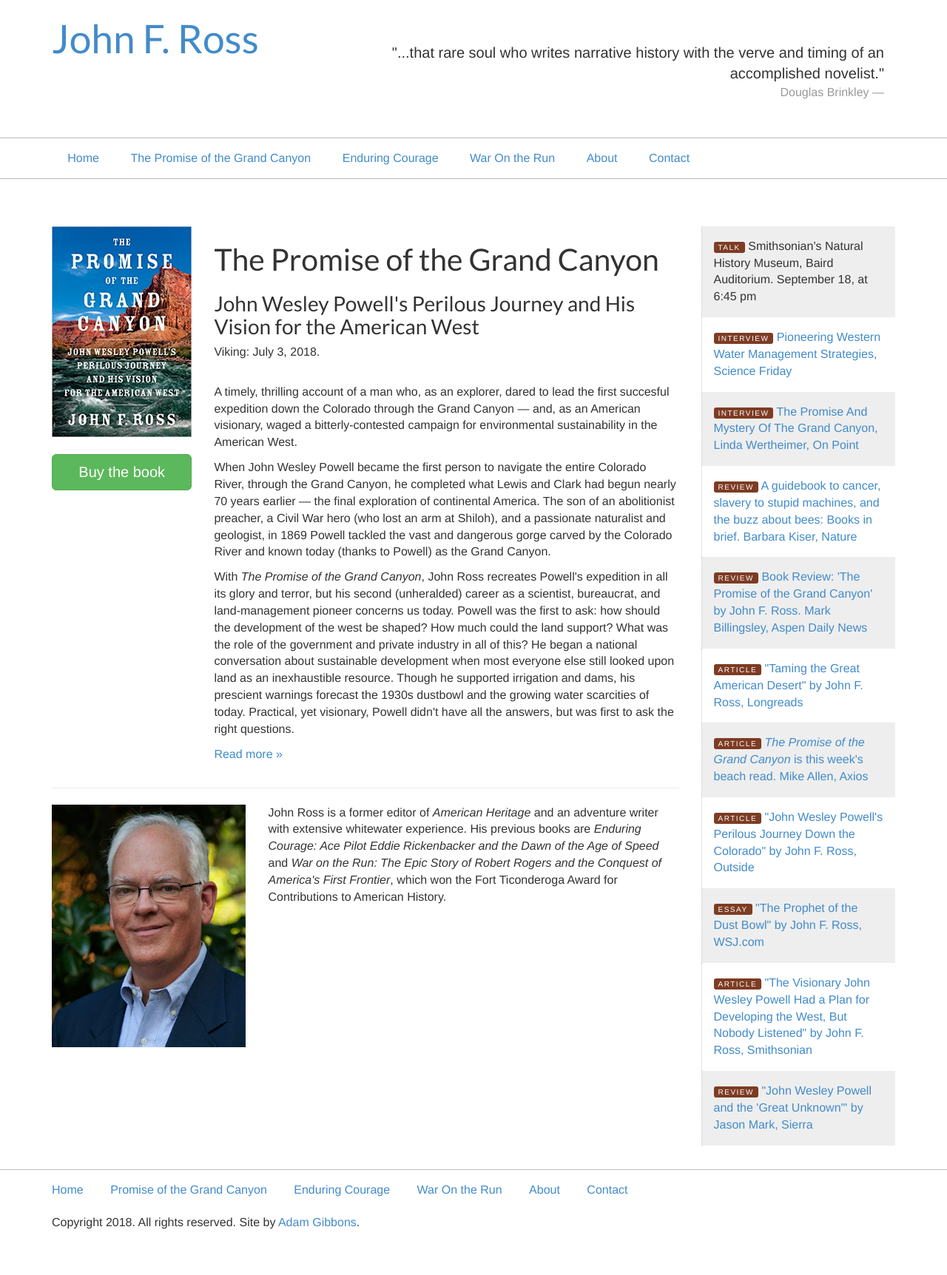
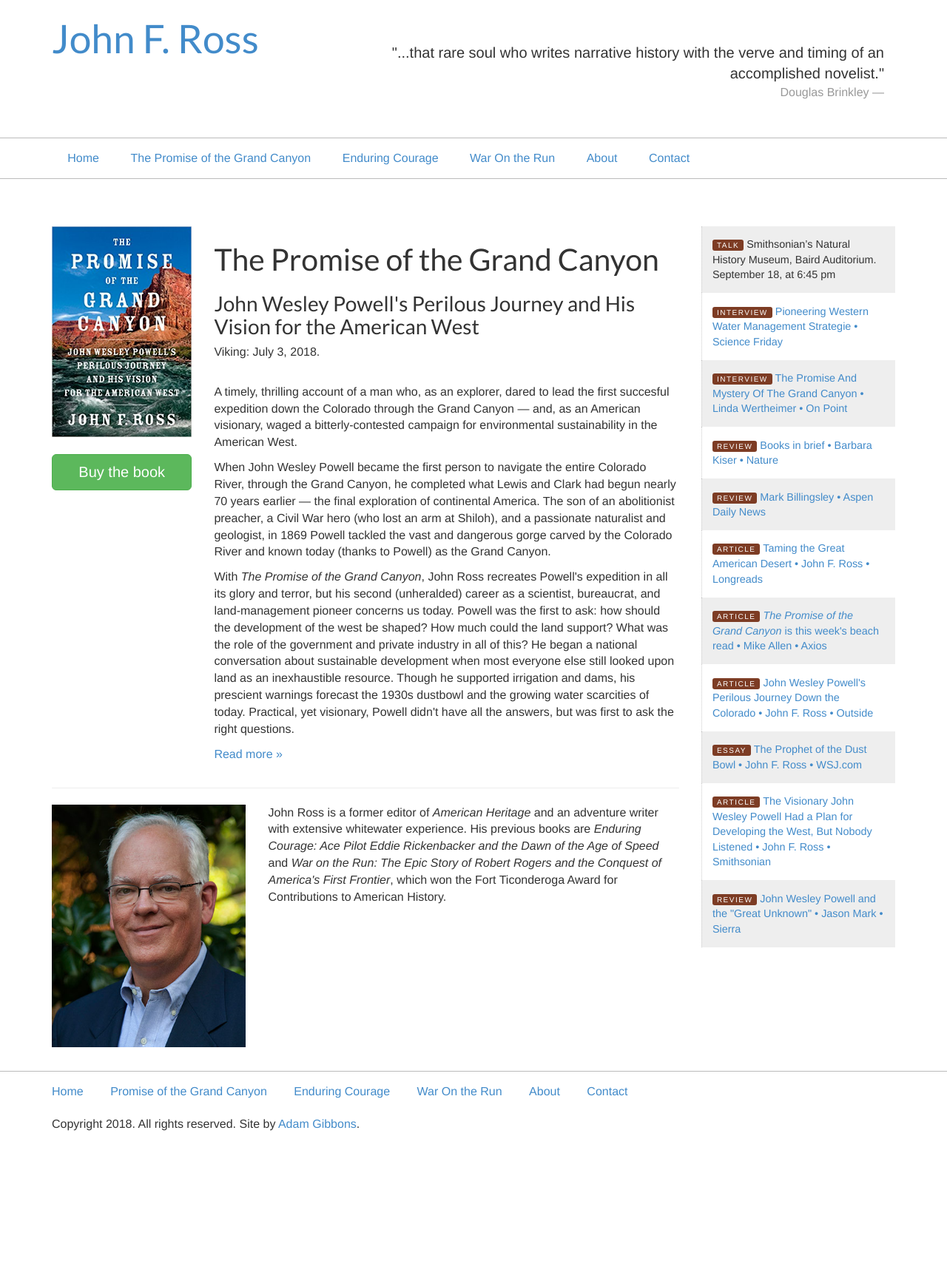
Before and after one commit to adamgibbons/jfr, a Jekyll site: the page built from index.md, in a window 1280 px wide. Shown: the whole page at 74% size. Built offline with Jekyll 4.4.1, drawn with Linux system fonts in a browser that asks for light colours; nearby versions of some CDN libraries; after the commit the page ends 1591 px from its top, so only the background shows below that.

Commit message:
tweak formatting

```diff
--- a/index.md
+++ b/index.md
@@ -70,42 +70,42 @@
       <p>
           <small class="tag">Interview</small>
           <a href="https://www.sciencefriday.com/segments/pioneering-western-water-management-strategies/">
-              Pioneering Western Water Management Strategies, Science Friday
+              Pioneering Western Water Management Strategie • Science Friday
           </a>
       </p>
 
       <p>
           <small class="tag">Interview</small>
           <a href="http://www.wbur.org/onpoint/2018/07/12/grand-canyon-john-ross">
-              The Promise And Mystery Of The Grand Canyon, Linda Wertheimer, On Point
+              The Promise And Mystery Of The Grand Canyon • Linda Wertheimer • On Point
           </a>
       </p>
 
       <p>
           <small class="tag">Review</small>
           <a href="https://www.nature.com/articles/d41586-018-05652-6">
-              A guidebook to cancer, slavery to stupid machines, and the buzz about bees: Books in brief. Barbara Kiser, Nature
+              Books in brief • Barbara Kiser • Nature
           </a>
       </p>
 
       <p>
           <small class="tag">Review</small>
           <a href="https://www.aspendailynews.com/arts_and_entertainment/book-review-the-promise-of-the-grand-canyon-by-john/article_00ec2ea2-856e-11e8-8c34-ef13a4f3820d.html">
-              Book Review: 'The Promise of the Grand Canyon' by John F. Ross. Mark Billingsley, Aspen Daily News
+              Mark Billingsley • Aspen Daily News
           </a>
       </p>
 
-      <p><small class="tag">Article</small> <a href="https://longreads.com/2018/07/02/taming-the-great-american-desert/">"Taming the Great American Desert" by John F. Ross, Longreads</a></p>
+      <p><small class="tag">Article</small> <a href="https://longreads.com/2018/07/02/taming-the-great-american-desert/">Taming the Great American Desert • John F. Ross • Longreads</a></p>
 
-      <p><small class="tag">Article</small> <a href="https://www.axios.com/newsletters/axios-pm-69388126-893a-4849-8e49-521711a6295e.html"><em>The Promise of the Grand Canyon</em> is this week's beach read. Mike Allen, Axios</a></p>
+      <p><small class="tag">Article</small> <a href="https://www.axios.com/newsletters/axios-pm-69388126-893a-4849-8e49-521711a6295e.html"><em>The Promise of the Grand Canyon</em> is this week's beach read  • Mike Allen • Axios</a></p>
 
-      <p><small class="tag">Article</small> <a href="https://www.outsideonline.com/2304721/john-wesley-powells-perilous-journey-down-colorado">"John Wesley Powell's Perilous Journey Down the Colorado" by John F. Ross, Outside</a></p>
+      <p><small class="tag">Article</small> <a href="https://www.outsideonline.com/2304721/john-wesley-powells-perilous-journey-down-colorado">John Wesley Powell's Perilous Journey Down the Colorado • John F. Ross • Outside</a></p>
 
-      <p><small class="tag">Essay</small> <a href="https://www.wsj.com/articles/the-prophet-of-thedust-bowl-1528987986">"The Prophet of the Dust Bowl" by John F. Ross, WSJ.com</a></p>
+      <p><small class="tag">Essay</small> <a href="https://www.wsj.com/articles/the-prophet-of-thedust-bowl-1528987986">The Prophet of the Dust Bowl • John F. Ross • WSJ.com</a></p>
 
-      <p><small class="tag">Article</small> <a href="https://www.smithsonianmag.com/smithsonian-institution/visionary-john-wesley-powell-had-plan-developing-west-nobody-listened-180969182/">"The Visionary John Wesley Powell Had a Plan for Developing the West, But Nobody Listened" by John F. Ross, Smithsonian</a></p>
+      <p><small class="tag">Article</small> <a href="https://www.smithsonianmag.com/smithsonian-institution/visionary-john-wesley-powell-had-plan-developing-west-nobody-listened-180969182/">The Visionary John Wesley Powell Had a Plan for Developing the West, But Nobody Listened • John F. Ross • Smithsonian</a></p>
 
-      <p><small class="tag">Review</small> <a href="https://www.sierraclub.org/sierra/2018-4-july-august/books/john-wesley-powell-and-great-unknown">"John Wesley Powell and the 'Great Unknown'" by Jason Mark, Sierra</a></p>
+      <p><small class="tag">Review</small> <a href="https://www.sierraclub.org/sierra/2018-4-july-august/books/john-wesley-powell-and-great-unknown">John Wesley Powell and the "Great Unknown"  • Jason Mark • Sierra</a></p>
     </div>
   </div>
 </div>
```
Also changed, not shown: styles/main.css.
